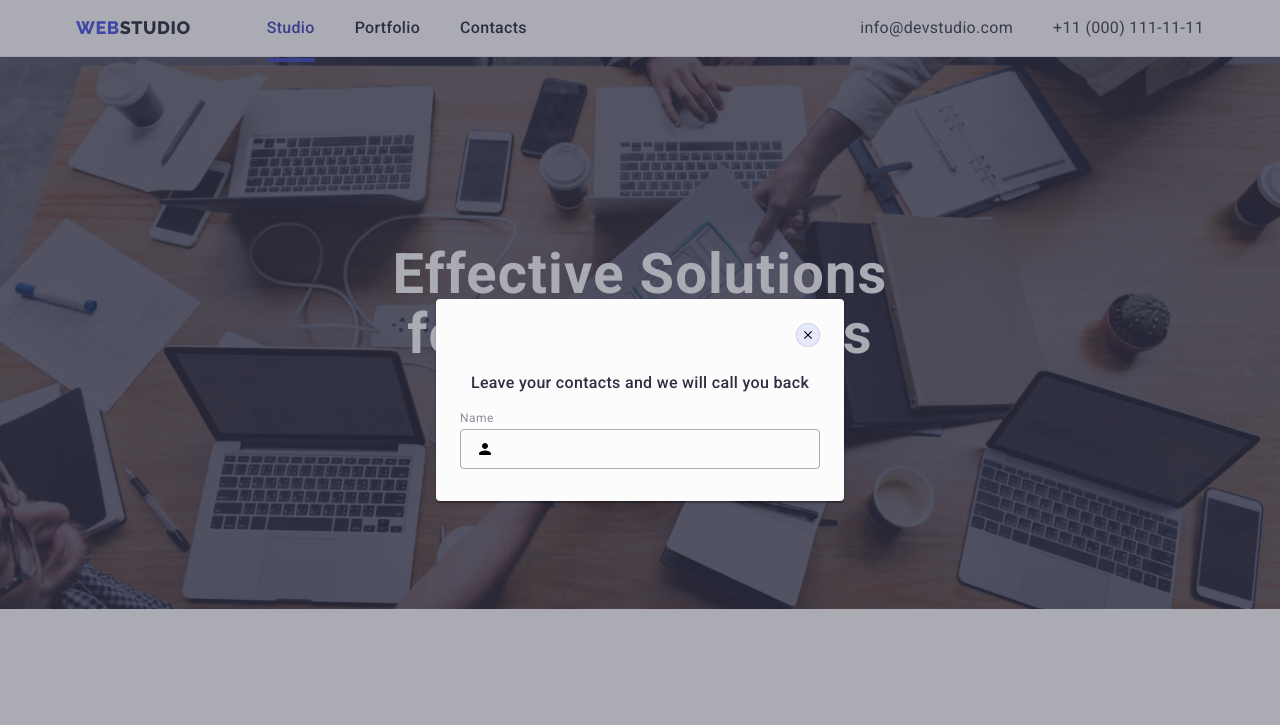
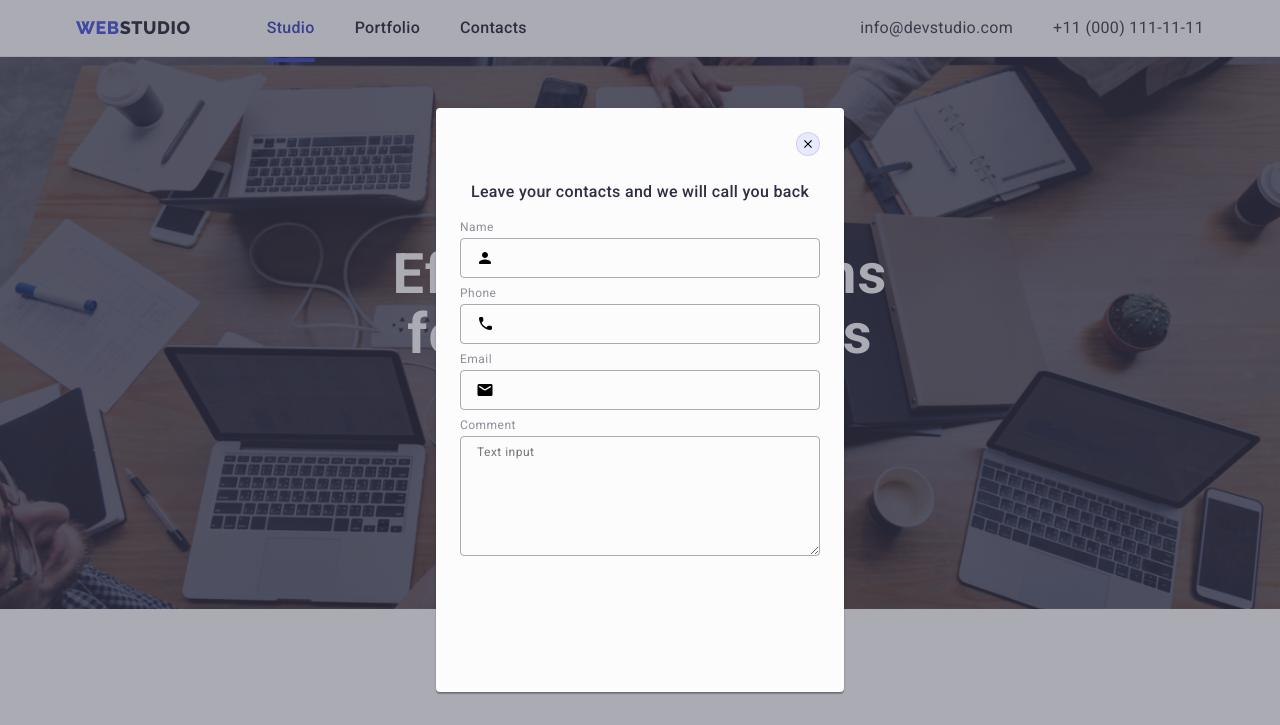
Before and after one commit to Szyszeekk/goit-markup-hw-05, a plain HTML site: page index.html in a window 1280 px wide. Shown: the top 725 px of the page. Drawn offline with nearby package versions, Linux system fonts and the light colour scheme.

Commit message:
modal window 3

```diff
--- a/css/styles.css
+++ b/css/styles.css
@@ -569,6 +569,7 @@ footer {
   left: 50%;
   transform: translate(-50%, -50%) scale(1);
   width: 408px;
+  min-height: 584px;
   background-color: #fcfcfc;
   box-shadow: 0px 1px 1px rgba(0, 0, 0, 0.14), 0px 1px 3px rgba(0, 0, 0, 0.12),
     0px 2px 1px rgba(0, 0, 0, 0.2);
@@ -660,6 +661,23 @@ footer {
   transition: fill 250ms cubic-bezier(0.4, 0, 0.2, 1);
 }
 
-.modal-window-form-div-div-input:focus .modal-window-form-div-div-icon {
+.modal-window-form-div-div-input:focus + .modal-window-form-div-div-icon {
   fill: #4d5ae5;
 }
+
+.modal-window-form-textarea-div {
+  margin-bottom: 16px;
+}
+
+.modal-window-form-textarea {
+  width: 100%;
+  height: 120px;
+  font-size: 12px;
+  line-height: 1.17;
+  letter-spacing: 0.04em;
+  color: rgba(46, 47, 66, 0.4);
+  border: 1px solid rgba(46, 47, 66, 0.4);
+  border-radius: 4px;
+  background-color: transparent;
+  padding: 8px 16px;
+}
--- a/index.html
+++ b/index.html
@@ -590,6 +590,53 @@
               </svg>
             </div>
           </div>
+          <div class="modal-window-form-div">
+            <label class="modal-window-form-div-label" for="phone">Phone</label>
+            <div class="modal-window-form-div-div">
+              <input
+                id="phone"
+                name="phone"
+                type="text"
+                class="modal-window-form-div-div-input"
+              />
+              <svg
+                width="18"
+                height="24"
+                class="modal-window-form-div-div-icon"
+              >
+                <use href="./images/icons.svg#icon-phone-black-18dp-1"></use>
+              </svg>
+            </div>
+          </div>
+          <div class="modal-window-form-div">
+            <label class="modal-window-form-div-label" for="email">Email</label>
+            <div class="modal-window-form-div-div">
+              <input
+                id="email"
+                name="email"
+                type="text"
+                class="modal-window-form-div-div-input"
+              />
+              <svg
+                width="18"
+                height="24"
+                class="modal-window-form-div-div-icon"
+              >
+                <use href="./images/icons.svg#icon-email-black-18dp-1"></use>
+              </svg>
+            </div>
+          </div>
+          <div class="modal-window-form-textarea-div">
+            <label class="modal-window-form-div-label" for="user-comment"
+              >Comment</label
+            >
+            <textarea
+              id="user-comment"
+              name="user-comment"
+              placeholder="Text input"
+              class="modal-window-form-textarea"
+            ></textarea>
+          </div>
         </form>
       </div>
     </div>
```
